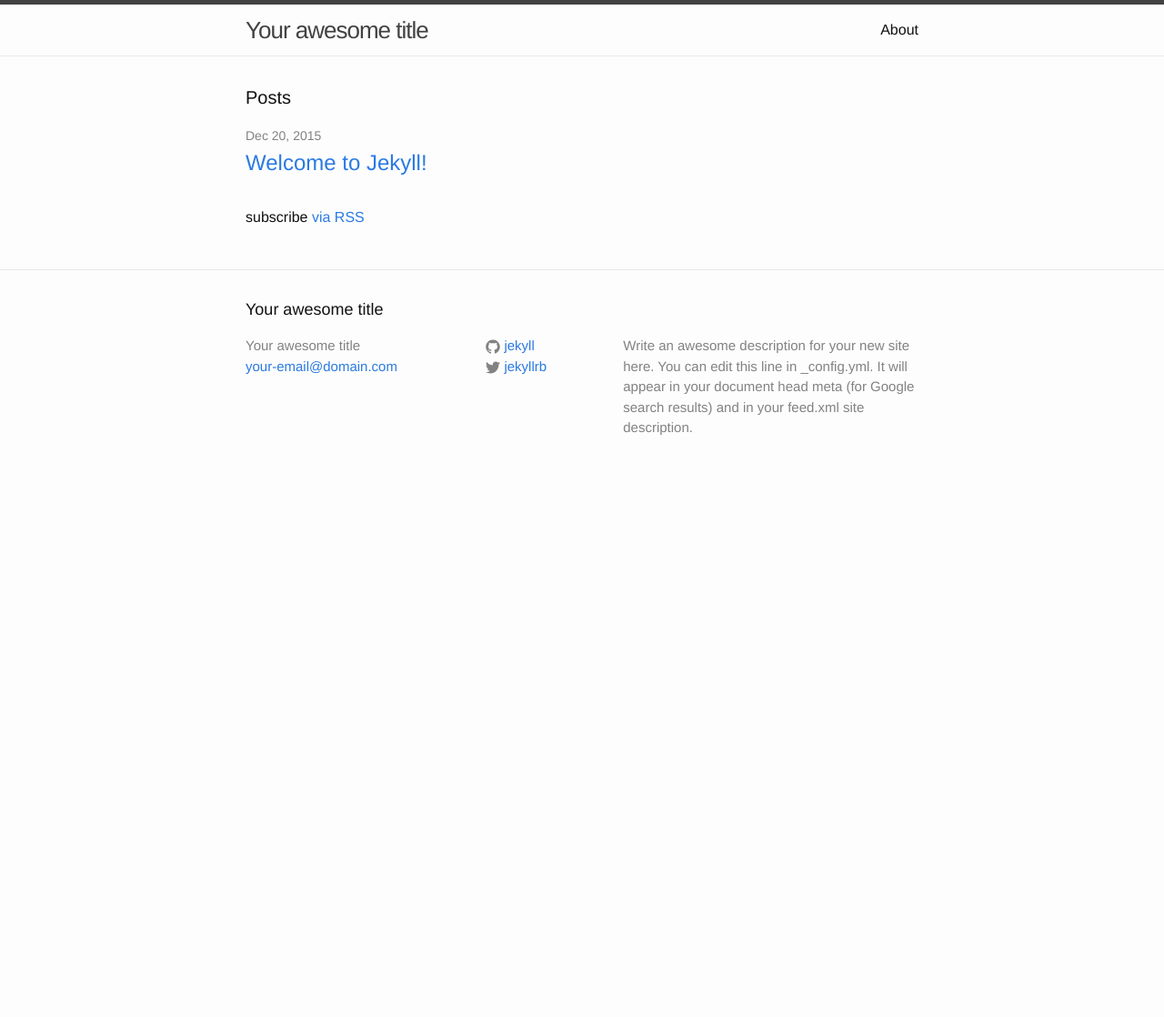
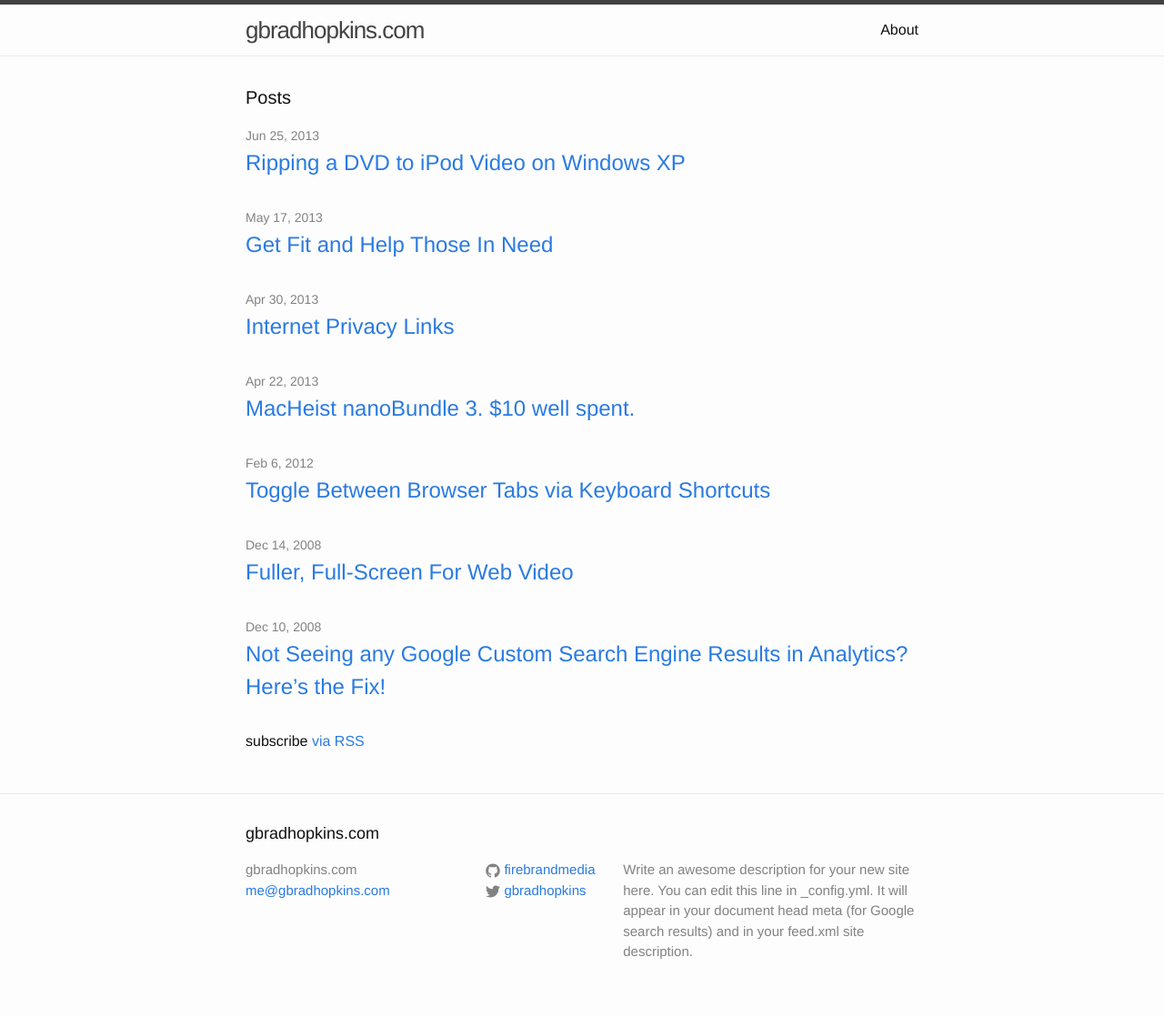
Before and after one commit to firebrandmedia/gbradhopkins.com, a Jekyll site: the page built from index.html, in a window 1280 px wide. Shown: the whole page at 91% size. Built offline with Jekyll 4.4.1, drawn with Linux system fonts in a browser that asks for light colours; before the commit the page ends 900 px from its top, so only the background shows below that; some of the changed lines change nothing that is shown.

Commit message:
Initial batch of article conversions

```diff
--- a/_config.yml
+++ b/_config.yml
@@ -6,16 +6,16 @@
 # 'jekyll serve'. If you change this file, please restart the server process.
 
 # Site settings
-title: Your awesome title
-email: your-email@domain.com
+title: gbradhopkins.com
+email: me@gbradhopkins.com
 description: > # this means to ignore newlines until "baseurl:"
   Write an awesome description for your new site here. You can edit this
   line in _config.yml. It will appear in your document head meta (for
   Google search results) and in your feed.xml site description.
 baseurl: "" # the subpath of your site, e.g. /blog
 url: "http://yourdomain.com" # the base hostname & protocol for your site
-twitter_username: jekyllrb
-github_username:  jekyll
+twitter_username: gbradhopkins
+github_username:  firebrandmedia
 
 # Build settings
 markdown: kramdown
--- /dev/null
+++ b/_posts/2008-12-10-not-seeing-any-google-custom-search-engine-results-in-analytics-heres-the-f.md
@@ -0,0 +1,22 @@
+---
+layout: post
+title:  "Not Seeing any Google Custom Search Engine Results in Analytics?&nbsp; Here&#8217;s the Fix!"
+date:   2008-12-10 17=21-59 -0500
+categories: Web Design Tutorials
+---
+
+I’m a big fan of and use it on most all of the sites that I build.  I recently installed a [Google Custom Search Engine (CSE)][1] to a [site][2] of mine and was hoping to use Google Analytics to track the searches that were performed on the site in the Google CSE.
+
+The problem is that after a couple days, there were still no results.  It was off to the Google CSE Discussion Group to search for the answer - and I found it.
+
+By the way, the Google CSE Discussion Group seems to not be monitored by anyone at Google or if it is, it’s not a priority to respond to queries.  But there are still answers to be found from fellow users.
+
+The answer I found was to edit the Profile Settings in Google Analytics for the site in question.  Now, I’m going to assume that you’ve set **Site Search** to ‘Do Track Site Search.’  If you haven’t, do that.  Next, you need to add a Query Parameter to the parameters that are already in place (term,search,query).  The query parameter that you want to add is ‘q’ (see image). Now hit ‘Save Changes.’
+
+![Picture 5.png][3]
+
+That’s it.  Now, just wait for the results to be displayed in Google Analytics.
+
+ [1]: http://www.google.com/sitesearch/
+ [2]: http://www.inthepanhandle.com/
+ [3]: http://www.gbradhopkins.com/archives/Picture%205.png
--- /dev/null
+++ b/_posts/2008-12-14-fuller-full-screen-for-web-video.md
@@ -0,0 +1,33 @@
+---
+layout: post
+title:  "Fuller, Full-Screen For Web Video"
+date:   2008-12-14 21=16-52 -0500
+categories: Internet Tutorials
+---
+
+Occasionally I’ll watch Sunday night NFL games on the [NBCSports.com][1] website.  The NBCSports.com video player allows you to watch video full-screen.  The problem is that even when watching full-screen, you’ve got wasted space to allow for the different camera angles that they offer.
+
+[NFL on NBC Video Player Window - Full-screen][2]
+
+Here’s two ways to increase the size of full-screen video using a built-in MacOS X shortcut.
+
+**Use your Scroll Wheel**
+If you have a mouse with a scroll wheel, hold in the control key and scroll toward the front of the mouse (as if you were scrolling up a page) to Zoom.  To scroll out, simply hold the control key and scroll toward the back of the mouse (as if you were scrolling down a page).
+
+**No Scroll Wheel? No Problem**
+You can also use a keyboard command to achieve the same effect.
+
+To Zoom-In on your screen use the following key combination:
+**Option Command =** (equal or plus sign).
+![Zoom-In][3]
+
+To Zoom-Out use the following key combination:
+**Option Command -** (dash or minus).
+![Keyboard Layout][4]
+
+NOTE - You cannot use the + or - on the numeric keypad to zoom in or out.
+
+ [1]: http://NBCSports.com
+ [2]: http://www.gbradhopkins.com/archives/screensnaps/NFL---NBC.html
+ [3]: http://www.gbradhopkins.com/archives/screensnaps/Zoom-In.jpg
+ [4]: http://www.gbradhopkins.com/archives/screensnaps/Zoom-Out.jpg
--- /dev/null
+++ b/_posts/2012-02-06-toggle-between-tabs-in-safari.md
@@ -0,0 +1,34 @@
+---
+layout: post
+title:  "Toggle Between Browser Tabs via Keyboard Shortcuts"
+date:   2012-02-06 08=49-33 -0500
+categories: Mac Tutorials
+---
+
+http://gbradhopkins.com/images/uploads/tutorials/tabs.JPG
+Need a quick way to toggle between tabs in Safari using keyboard shortcuts?
+
+I’m a big fan of keyboard shortcuts - anything that keeps my hands on the keyboard makes me happy, and more efficient - so when a friend asked if there was a way to toggle between open tabs I thought, “Why didn’t I think of that?”
+
+> Anything that keeps my hands on the keyboard makes me happy, and more efficient!
+
+I often have between 5 and 10 browser tabs open at a time and switching between them using using the touchpad is decidedly inefficient.
+
+As it turns out, of course there is.
+
+**Toggle Forward**
+
+![Keyboard command for toggling forward - command-shift-]][1]
+
+Command - Shift - ]
+
+**Toggle Backward**
+
+![Keyboard command for toggling forward - command-shift-]][2]
+
+Command - Shift - [
+
+This keyboard combination also works in Firefox and Chrome as well.
+
+ [1]: http://www.gbradhopkins.com/article_images/2012/02_06/keyboard_forward_sm.jpg
+ [2]: http://www.gbradhopkins.com/article_images/2012/02_06/keyboard_backward_sm.jpg
--- /dev/null
+++ b/_posts/2013-04-22-macheist-nanobundle-3.-10-well-spent.md
@@ -0,0 +1,38 @@
+---
+layout: post
+title:  "MacHeist nanoBundle 3. $10 well spent."
+date:   2013-04-22 10=50-36 -0500
+categories: Mac Tutorials
+---
+
+http://gbradhopkins.com/images/uploads/tutorials/MacHeist-Bundle-3.jpg
+I’ve always been a big fan of the [MacHeist][1] deals. The newest bundle (nanoBundle 3) is a great little bundle of apps for $10. Unfortunately, for me, most of the apps that I would want, I already own.
+
+The headliners are Fantastical (normally $20),  xScope ($30) and CleanMyMac 2 ($40). I use Fantastical and xScope all the time and CleanMyMac 2 is a well crafted app that helps get rid of useless files on your Mac.
+
+[Fantastical][2]
+
+Fantastical is a great little menu-bar calendar that not only allows you to view your upcoming events, but also allows you to add events to your calendar using natural language. So, instead of filling in a series of form fields to add an event to your calendar, you can type in “Meeting with client at 3PM tomorrow at the coffee shop” and Fantastical will add it to your calendar.
+
+[xScope][3]
+
+xScope, from The Iconfactory, is a set of measuring tools geared toward design and development. My favorite tools are the Ruler - a ruler to measure items on-screen, Guides - similar to the guides you can create in Illustrator and Photoshop but instead of limited to a single application, they float above all of your windows allowing you to keep things in alignment no matter what app you are using. I also frequently use Dimensions, a simple measuring tool that automatically measures the space between objects simply by moving your pointer around the screen.
+
+[CleanMyMac 2][4]
+
+CleanMyMac is one of those applications that you don’t really think about until you need it. The big benefit of CleanMyMac has always been finding and deleting unnecessary files on your Mac. In version 2, they have added some really useful features like iPhoto Cleanup which optimizes and reduces the size of you photo library by removing unneeded service copies of images, Trash Cleanup which empties all system Trash folders of your Mac’s internal and external drives, and Uninstaller which allows you to select apps to uninstall completely or reset to their initial state. All of this is done in a beautiful interface with a robust help system to help you understand what you are about to do.
+
+In addition to those three apps, which will more than justify the price, the bundle also includes some interesting apps that I am not familiar with but may need to check out - [Clarify][5] (Clarify makes it easy to create gorgeous tutorials and how-to’s.), [AirServer][6] (Beam music and videos from your iPhone or iPad to your Mac!) and Path Finder (If you’ve ever wished that the Finder supported tabs like a web browser, [Path Finder][7] is the tool for you.)
+
+In addition to a terrific bundle of apps, [10% of your purchase goes to the charity of your choice][8] (from a list of charities that they have selected).
+
+All in all, this is a great deal, and I think I’ve talked myself into buying the bundle.
+
+ [1]: http://macheist.com/
+ [2]: http://flexibits.com/fantastical
+ [3]: http://iconfactory.com/software/xscope
+ [4]: http://macpaw.com/cleanmymac
+ [5]: http://www.clarify-it.com/
+ [6]: http://www.airserver.com/
+ [7]: http://cocoatech.com/pathfinder/
+ [8]: http://macheist.com/#charity
--- /dev/null
+++ b/_posts/2013-04-30-internet-privacy-links.md
@@ -0,0 +1,19 @@
+---
+layout: post
+title:  "Internet Privacy Links"
+date:   2013-04-30 20=46-01 -0500
+categories: Internet Tutorials
+---
+
+http://gbradhopkins.com/images/uploads/tutorials/internet_privacy.jpg
+Internet privacy and the way companies like Facebook, Google and Twitter use our data has been on my mind recently. Here are a collection of links related to those topics. At some point, I’m going to pull it all together and express my feelings on this important topic. For the time being, these are as much for me as they are for anyone finding them here on this page.
+
+*   [Fix Tracking:][1] How-to stop getting tracked in your Browser.
+*   [Why Privacy Matters Even if You Have ‘Nothing to Hide’][2]
+*   [Online Ads Can Now Follow You Home][3]
+
+Photo Credit: <http://www.flickr.com/photos/doegox/8016617207/sizes/l/in/photostream/>
+
+ [1]: http://fixtracking.com/
+ [2]: http://chronicle.com/article/Why-Privacy-Matters-Even-if/127461/
+ [3]: http://online.wsj.com/article/SB10001424127887324482504578453223207072376.html?mod=rss_Technology
--- /dev/null
+++ b/_posts/2013-05-17-get-fit-and-help-those-in-need.md
@@ -0,0 +1,64 @@
+---
+layout: post
+title:  "Get Fit and Help Those In Need"
+date:   2013-05-17 09=30-07 -0500
+categories: Internet Tutorials
+---
+
+http://gbradhopkins.com/images/uploads/tutorials/charity_miles.jpg
+Generally speaking, getting in shape is a selfish endeavor. We usually try to get in shape because we want to look better or feel better about ourselves. I mean, we could say we’re doing it for our kids or for our loved ones but if we’re honest, it’s mostly about self-image. I don’t think there’s anything inherently wrong with that, although we can become obsessed with it and let vanity rule our lives, but let’s just assume that we’re not taking it that far.
+
+What if, in addition to trying to get in shape for our own selfish reasons, we could also help someone in need? That’s the concept behind [Charity Miles][1]. Charity Miles allows you to earn money for charity when you walk, run, or bike.
+
+I first heard about Charity Miles at South by Southwest. I participated in the daily Brooks Cowboy Run and someone handed me a postcard on my way back to my hotel following a run. If you’ve ever been to SxSW before, then you know that you are inundated with people trying to get you to check out their new app, product or service. So, I stuffed the postcard in my bag when I got back to my hotel and forgot about it. Last week, I was cleaning out my bag in preparation for a meeting and I found the postcard. I decided to check out Charity Miles, so I downloaded the app and checked out the website.
+
+How does it work?
+
+From the Charity Miles website: “Ready to become a sponsored athlete? Simply turn on the app, choose a charity, and press start. As you exercise, we’ll track your distance and the money earned. When you’re finished, accept your sponsorship, spread the word, and we’ll send you a note confirming your good work. It’s as easy as this: get moving. Bikers earn 10¢ a mile and walkers and runners earn 25¢ a mile, up to our initial $1,000,000 sponsorship pool.”
+
+As a dedicated Nike+ user, my typical running routine is to either use the Nike+ app on my phone or use the Nike+ app on my iPod touch in conjunction with the Zombies, Run! app. So, instead of using the Nike+ app or the Zombies, Run! app, I have started to use the Charity Miles app in conjunction with my iPod touch. (I’ve got to keep logging those Nike+ miles!)
+
+> For me, the best feature is the ability to see the direct impact of each run, walk or bike… my 2.361 mile run with Feeding America selected as the charity accounted for 4.72 meals to hungry people.
+
+So far, my experience with the Charity Miles app has been pretty good, although, the first time I used it it crashed and I lost my run. Not a good way to start - especially since it was a 4 mile run. Since that first experience, the app has been solid and I’ve been able to see the value in using the app as a way to help charitable organizations without any extra effort on my part.
+
+Current organizations include:
+
+*   VisionSpring
+*   every mother counts
+*   Feeding America
+*   Autism Speaks
+*   Wounded Warrior Project
+*   Stand Up To Cancer
+*   Achilles International
+*   The Michael J. Fox Foundation
+*   Red
+*   World Food Programme
+*   The Nature Conservancy
+*   ASPCA
+*   Habitat for Humanity
+*   Leukemia & Lymphoma Society
+*   Partnership for a Healthier America
+*   Pencils of Promise
+*   Girl Up
+*   Shot @ Life
+*   NothingButNets.net
+*   IronMan Foundation
+*   DoSomething.org
+
+As you can see, whether you want to help out here in the US or internationally, there are plenty of charities to choose from.
+
+For me, the best feature is the ability to see the direct impact of each run, walk or bike. In addition to showing how long or how far you ran, there is an impact screen that shows the direct impact of your workout. For example, my 2.361 mile run with Feeding America selected as the charity accounted for 4.72 meals to hungry people while my 1.775 mile run with Habitat for Humanity as the selected charity accounted for 4.44 pieces of lumber.
+
+At the end of each run, you also have the chance to share your run via Twitter or Facebook, sharing your run with not only your friends, but also the organization that you supported.
+
+> I ran 1.775 @[charitymiles][2] for @[habitat_org][3]. [#EveryMileMatters][4]— Brad Hopkins (@gbradhopkins)
+>
+> [May 17, 2013][5]
+So, are you looking for a little extra motivation? Tired of running from zombies? I’d recommend giving the [Charity Miles][1] app a try. It’s available for iOS and Android.
+
+ [1]: http://www.charitymiles.org/
+ [2]: https://twitter.com/charitymiles
+ [3]: https://twitter.com/habitat_org
+ [4]: https://twitter.com/search/%23EveryMileMatters
+ [5]: https://twitter.com/gbradhopkins/status/335203585304440832
--- /dev/null
+++ b/_posts/2013-06-25-ripping-dvd-to-ipod-video.md
@@ -0,0 +1,77 @@
+---
+layout: post
+title:  "Ripping a DVD to iPod Video on Windows XP"
+date:   2013-06-25 10=30-00 -0500
+categories: PC Tutorials
+---
+
+http://gbradhopkins.com/images/uploads/tutorials/iPod\_Video\_lg.JPG
+*Update - 7/03/13 - [Macworld decided to one up me and provided their own, in-depth instruction guide on how to rip a DVD with handbrake. They go into a lot more detail than I did. Read mine first, and then, if you still can’t figure it out or need more help, check out their guide.][1]*
+
+If like me, you still have an iPod Video around, you may decide that you want to use it to store movies for when you travel, after all, you can hook it up to a TV using the video out cable so it makes a pretty good movie storage device.
+
+### Enter Handbrake
+
+“HandBrake is a tool for converting video from nearly any format to a selection of modern, widely supported codecs.” Best of all, it’s free.
+
+[Handbrake][2] has a [number of features][3] that you can use to tweak your video to your liking and export in the format that you need. In addition to the ability to specify your export settings, Handbrake has a number of built in pre-sets that allow for one-click setting of the export. Primarily, I use Handbrake to rip DVDs which I play through my AppleTV so I just use the appropriate AppleTV export preset.
+
+### Using Handbrake
+
+In the following steps, I’m going to show you how to export video for iPod Video and then add it to iTunes but it’s basically the same for any Apple device (iPhone, iPod Touch, AppleTV).
+
+First, you need to download and install Handbrake. This will also install the .NET framework if it is not already installed.
+
+Once Handbrake is installed, the process is pretty straightforward.
+
+**Select the Preset.** Select iPod (or whichever your destination device is). If you select iPod, make sure that iPod 5G Support is enabled via the Output Settings checkbox.
+
+![Step 1][4]
+
+**Select the Source.** Click on the source icon, and then select Open Folder. You will now browse My Computer and find the name of the DVD in the device list. In the screenshot below, I selected the DVD, A Bugs Life to rip and then click on OK.
+
+Handbrake will then scan the source for the video to be ripped.
+
+![Step 2][5]
+
+Next, give the file a name - ie. A Bugs Life
+
+![Step 3][6]
+
+Finally, click on the Start button.
+
+![Step 4][7]
+
+Handbrake will now rip the DVD to the desktop.
+
+Once Handbrake has completed the encoding process, the file will be on your desktop - or the destination location that you selected. Once ripped, using the iPod 5G settings, the .MP4 file is around 542MB.
+
+Now, you can drag the .MP4 file into your iTunes library.
+
+![iTunes Step 1][8]
+
+You may notice that the movie is not showing up in your Movies directory in iTunes. That’s because the video that was exported is categorized as a “Home Video” so it is found in the Home Videos directory.
+
+To change this, right click on the movie and select “Get Info.” *I’m doing this on a Mac so I’m not sure what it is on Windows but I would guess that it is similar.* Under “Media Kind” select Movie instead of Home Video.
+
+![iTunes Step 2][9]
+
+Now, your ripped video will should be displayed under Movies.
+
+![iTunes Step 3][10]
+
+Finally, go into the settings for your iPod and select the check box next to the movie to indicate that it should be synched to your device. Now, hit “Apply” and the movie will be synched to the iPod.
+
+![iTunes Step 4][11]
+
+ [1]: http://www.macworld.com/article/1157590/how_to_rip_dvd_handbrake.html
+ [2]: http://handbrake.fr/
+ [3]: http://handbrake.fr/features.php
+ [4]: http://gbradhopkins.com/images/uploads/tutorials/Handbrake_Step_1.jpg
+ [5]: http://gbradhopkins.com/images/uploads/tutorials/Handbrake_Step_2.jpg
+ [6]: http://gbradhopkins.com/images/uploads/tutorials/Handbrake_Step_3.jpg
+ [7]: http://gbradhopkins.com/images/uploads/tutorials/Handbrake_Step_4.jpg
+ [8]: http://gbradhopkins.com/images/uploads/tutorials/iTunes_Step_1.jpg
+ [9]: http://gbradhopkins.com/images/uploads/tutorials/iTunes_Step_2.jpg
+ [10]: http://gbradhopkins.com/images/uploads/tutorials/iTunes_Step_3.jpg
+ [11]: http://gbradhopkins.com/images/uploads/tutorials/iTunes_Step_4.jpg
--- a/_posts/2015-12-19-welcome-to-jekyll.markdown
+++ /dev/null
@@ -1,25 +0,0 @@
----
-layout: post
-title:  "Welcome to Jekyll!"
-date:   2015-12-19 22:33:11 -0500
-categories: jekyll update
----
-You’ll find this post in your `_posts` directory. Go ahead and edit it and re-build the site to see your changes. You can rebuild the site in many different ways, but the most common way is to run `jekyll serve`, which launches a web server and auto-regenerates your site when a file is updated.
-
-To add new posts, simply add a file in the `_posts` directory that follows the convention `YYYY-MM-DD-name-of-post.ext` and includes the necessary front matter. Take a look at the source for this post to get an idea about how it works.
-
-Jekyll also offers powerful support for code snippets:
-
-{% highlight ruby %}
-def print_hi(name)
-  puts "Hi, #{name}"
-end
-print_hi('Tom')
-#=> prints 'Hi, Tom' to STDOUT.
-{% endhighlight %}
-
-Check out the [Jekyll docs][jekyll-docs] for more info on how to get the most out of Jekyll. File all bugs/feature requests at [Jekyll’s GitHub repo][jekyll-gh]. If you have questions, you can ask them on [Jekyll Talk][jekyll-talk].
-
-[jekyll-docs]: http://jekyllrb.com/docs/home
-[jekyll-gh]:   https://github.com/jekyll/jekyll
-[jekyll-talk]: https://talk.jekyllrb.com/
```
Also changed, not shown: 1 other file.
